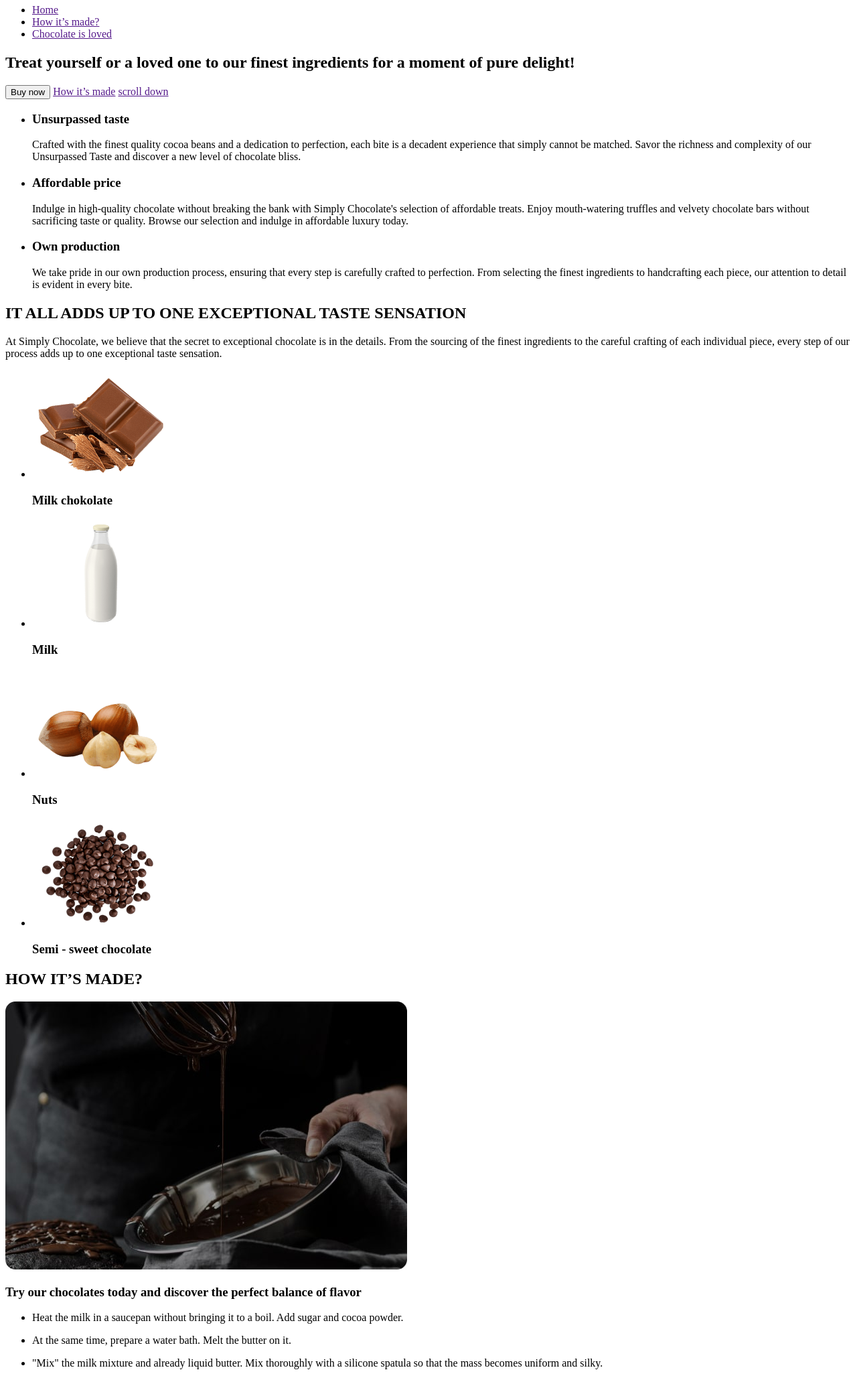
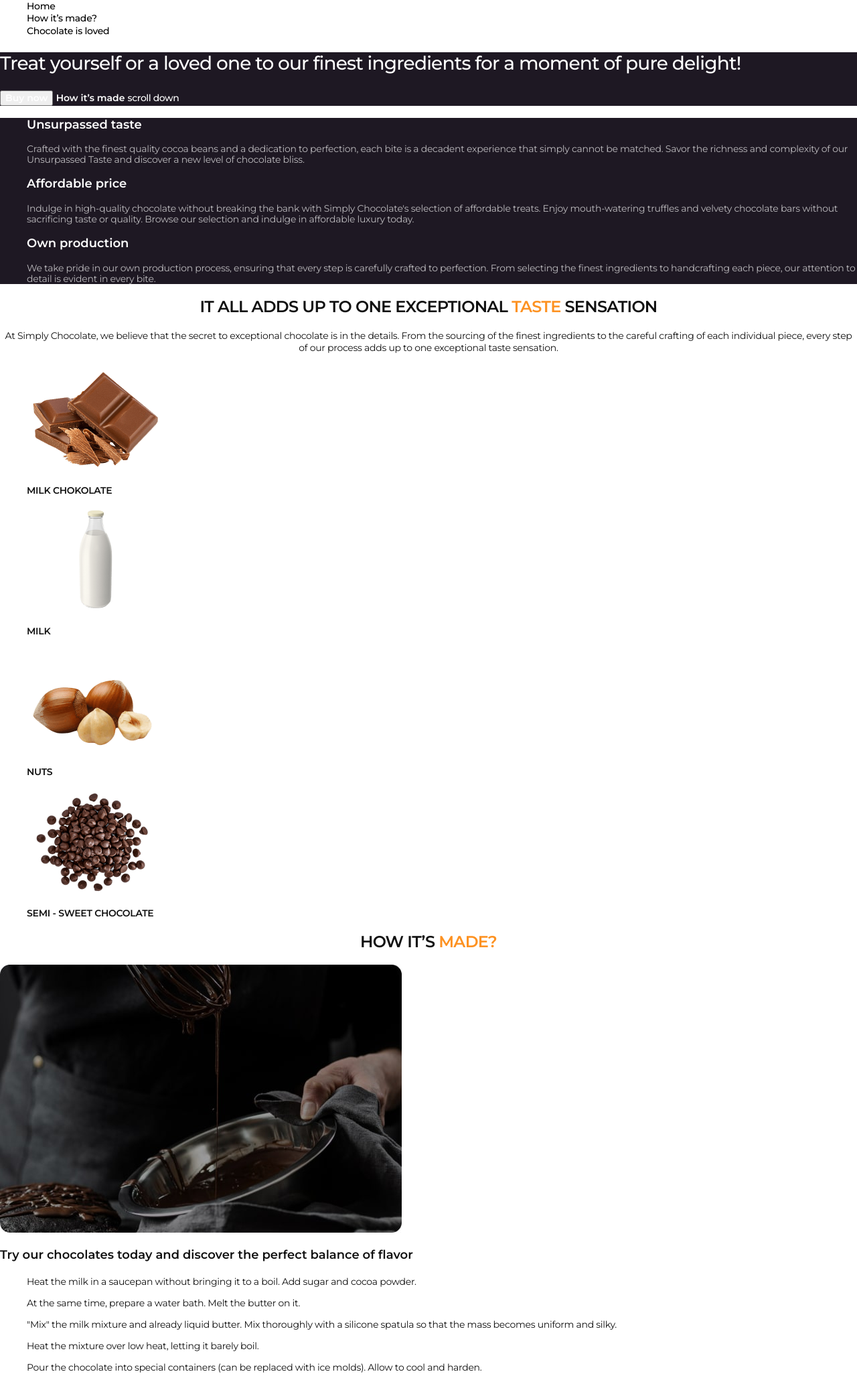
Before and after one commit to pancheshnyi/chocolate, a plain HTML site: page index.html in a window 1280 px wide. Shown: the part 36-2093 px from the top of the page at 67% size. Drawn offline with nearby package versions, Linux system fonts and the light colour scheme.

Commit message:
add css text

```diff
--- /dev/null
+++ b/css/styles.css
@@ -0,0 +1,278 @@
+body {
+  font-family: "Montserrat", sans-serif;
+}
+
+ul {
+  list-style-type: none;
+}
+
+a {
+  text-decoration: none;
+}
+
+.section-title {
+  font-weight: 600;
+  font-size: 24px;
+  line-height: 1.17;
+  letter-spacing: -0.03em;
+  text-transform: uppercase;
+  text-align: center;
+  color: #111;
+}
+
+.accent {
+  color: #fd9222;
+}
+
+/** ------------------HEADER---------------------- */
+
+.header-logo {
+  font-weight: 700;
+  font-size: 18px;
+  line-height: 1.11;
+  letter-spacing: -0.03em;
+  color: black;
+}
+
+.header-logo-italic {
+  font-style: italic;
+}
+
+.header-menu-link {
+  font-weight: 500;
+  font-size: 14px;
+  line-height: 1.14;
+  letter-spacing: -0.02em;
+  color: black;
+}
+
+/** ------------------HEADER---------------------- */
+
+/**--------------------HERO----------------------- */
+.hero {
+  background-color: #1e1823;
+}
+
+.hero-title {
+  font-weight: 500;
+  font-size: 28px;
+  line-height: 1.21;
+  letter-spacing: -0.03em;
+  color: #fff;
+}
+
+.hero-btn {
+  font-weight: 600;
+  font-size: 14px;
+  color: #fff;
+}
+
+.hero-anchor-link {
+  font-weight: 600;
+  font-size: 14px;
+  color: #fff;
+}
+
+.hero-scroll-link {
+  font-weight: 500;
+  font-size: 14px;
+  line-height: 1.29;
+  letter-spacing: -0.03em;
+  color: #fff;
+}
+
+/* ---------------------HERO--------------------- */
+
+/* -------------------FEATURES--------------------- */
+
+.features {
+  background-color: #1e1823;
+}
+
+.features-list {
+}
+
+.features-item {
+}
+
+.features-subtitle {
+  font-weight: 600;
+  font-size: 18px;
+  color: #fff;
+}
+
+.features-item-text {
+  font-size: 14px;
+  letter-spacing: -0.02em;
+  color: rgba(255, 255, 255, 0.7);
+}
+
+/* -------------------FEATURES--------------------- */
+
+/* --------------------TASTE--------------------- */
+
+.taste {
+}
+
+.taste-title {
+}
+
+.taste-text {
+  /* font-weight: 400; дана властивість
+  у браузерів за замовчуванням, можна не писати*/
+  font-size: 14px;
+  line-height: 1.29;
+  letter-spacing: -0.02em;
+  text-align: center;
+  color: #111;
+}
+
+.taste-list {
+}
+
+.taste-item {
+}
+
+.taste-image {
+}
+
+.taste-subtitle {
+  font-weight: 600;
+  font-size: 14px;
+  line-height: 1.29;
+  letter-spacing: -0.02em;
+  text-transform: uppercase;
+  color: #111;
+}
+
+/* --------------------TASTE--------------------- */
+
+/* --------------------MADE--------------------- */
+
+.made {
+}
+
+.made-title {
+}
+
+.made-image {
+}
+
+.made-subtitle {
+  font-weight: 600;
+  font-size: 18px;
+  line-height: 1.33;
+  color: #111;
+}
+
+.made-list {
+}
+
+.made-item {
+}
+
+.made-item-text {
+  font-size: 14px;
+  line-height: 1.29;
+  letter-spacing: -0.02em;
+  color: #111;
+}
+
+/* --------------------MADE--------------------- */
+
+/* --------------------REVIEW--------------------- */
+
+.review {
+}
+
+.review-title {
+}
+
+.section-title {
+}
+
+.review-list {
+}
+
+.review-item {
+}
+
+.review-image {
+}
+
+.review-subtitle {
+  font-weight: 600;
+  font-size: 18px;
+  line-height: 1.33;
+  text-align: center;
+  color: #111;
+}
+
+.review-item-text {
+  font-size: 14px;
+  line-height: 1.29;
+  letter-spacing: -0.02em;
+  text-align: center;
+  color: rgba(17, 17, 17, 0.7);
+}
+
+.review-btm {
+  font-weight: 600;
+  font-size: 18px;
+  color: #111;
+}
+
+/* --------------------REVIEW--------------------- */
+
+.footer {
+  background-color: #1e1823;
+}
+
+.footer-title {
+  font-weight: 500;
+  font-size: 28px;
+  line-height: 1.21;
+  letter-spacing: -0.02em;
+  color: #fff;
+}
+
+.footer-subtitle {
+  font-weight: 500;
+  font-size: 14px;
+  line-height: 1.29;
+  text-align: center;
+  color: #fff;
+}
+
+.footer-adress {
+  font-style: normal;
+}
+
+.footer-adress-list {
+}
+
+.footer-adress-item {
+}
+
+.footer-adress-link {
+  font-weight: 400;
+  font-size: 14px;
+  line-height: 1.29;
+  letter-spacing: -0.02em;
+  text-align: center;
+  color: #fff;
+}
+
+.footer-menu-list {
+}
+
+.footer-menu-item {
+}
+
+.foter-menu-link {
+  font-weight: 500;
+  font-size: 14px;
+  line-height: 1.14;
+  letter-spacing: -0.02em;
+  color: #fff;
+}
--- a/index.html
+++ b/index.html
@@ -1,158 +1,266 @@
 <!DOCTYPE html>
 <html lang="en">
-
   <head>
-    <meta charset="UTF-8">
-    <meta name="viewport" content="width=device-width, initial-scale=1.0">
+    <meta charset="UTF-8" />
+    <meta name="viewport" content="width=device-width, initial-scale=1.0" />
     <title>Chocolate</title>
+    <link
+      rel="stylesheet"
+      href="https://cdnjs.cloudflare.com/ajax/libs/modern-normalize/3.0.1/modern-normalize.min.css"
+      integrity="sha512-q6WgHqiHlKyOqslT/lgBgodhd03Wp4BEqKeW6nNtlOY4quzyG3VoQKFrieaCeSnuVseNKRGpGeDU3qPmabCANg=="
+      crossorigin="anonymous"
+      referrerpolicy="no-referrer"
+    />
+    <link rel="stylesheet" href="./css/styles.css" />
+    <link rel="preconnect" href="https://fonts.googleapis.com" />
+    <link rel="preconnect" href="https://fonts.gstatic.com" crossorigin />
+    <link
+      href="https://fonts.googleapis.com/css2?family=Montserrat:wght@400;500;600;700&display=swap"
+      rel="stylesheet"
+    />
   </head>
 
   <body>
-    <header>
-
-        <nav>
-            <a href="./index.html">SIMPLY CHOCOLATE</a>
-            <ul>
-                <li><a href="">Home</a></li>
-                <li><a href="">How it’s made?</a></li>
-                <li><a href="">Chocolate is loved</a></li>
+    <header class="header">
+      <nav class="header-navigation">
+        <a href="./index.html" class="header-logo"
+          ><span class="header-logo-italic">SIMPLY</span> CHOCOLATE</a
+        >
+        <ul class="header-menu-list">
+          <li class="header-menu-item"><a class="header-menu-link">Home</a></li>
+          <li class="header-menu-item">
+            <a class="header-menu-link">How it’s made?</a>
+          </li>
+          <li class="header-menu-item">
+            <a class="header-menu-link">Chocolate is loved</a>
+          </li>
         </ul>
       </nav>
-
     </header>
     <main>
-        <section>
-            <h1>Treat yourself or a loved one to
-                our finest ingredients for a moment
-                of pure delight!</h1>
-            <button type="button">Buy now</button>
-            <a href="">How it’s made</a>
-            <a href="">scroll down</a>
+      <section class="hero">
+        <h1 class="hero-title">
+          Treat yourself or a loved one to our finest ingredients for a moment
+          of pure delight!
+        </h1>
+        <button type="button" class="hero-btn">Buy now</button>
+        <a href="" class="hero-anchor-link">How it’s made</a>
+        <a href="" class="hero-scroll-link">scroll down</a>
       </section>
-        <section>
+      <section class="features">
         <h2 hidden>Features</h2>
-            <ul>
-                <li>
-                    <h3>Unsurpassed taste</h3>
-                    <p>Crafted with the finest quality cocoa beans and a dedication to perfection, each bite is a
-                        decadent experience that
-                        simply cannot be matched. Savor the richness and complexity of our Unsurpassed Taste and
-                        discover a new level of
-                        chocolate bliss.</p>
+        <ul class="features-list">
+          <li class="features-item">
+            <h3 class="features-subtitle">Unsurpassed taste</h3>
+            <p class="features-item-text">
+              Crafted with the finest quality cocoa beans and a dedication to
+              perfection, each bite is a decadent experience that simply cannot
+              be matched. Savor the richness and complexity of our Unsurpassed
+              Taste and discover a new level of chocolate bliss.
+            </p>
           </li>
-                <li>
-                    <h3>Affordable price</h3>
-                    <p>Indulge in high-quality chocolate without breaking the bank with Simply Chocolate's selection of
-                        affordable treats.
-                        Enjoy mouth-watering truffles and velvety chocolate bars without sacrificing taste or quality.
-                        Browse our selection and
-                        indulge in affordable luxury today.</p>
+          <li class="features-item">
+            <h3 class="features-subtitle">Affordable price</h3>
+            <p class="features-item-text">
+              Indulge in high-quality chocolate without breaking the bank with
+              Simply Chocolate's selection of affordable treats. Enjoy
+              mouth-watering truffles and velvety chocolate bars without
+              sacrificing taste or quality. Browse our selection and indulge in
+              affordable luxury today.
+            </p>
           </li>
-                <li>
-                    <h3>Own production</h3>
-                    <p>We take pride in our own production process, ensuring that every step is carefully crafted to
-                        perfection. From selecting
-                        the finest ingredients to handcrafting each piece, our attention to detail is evident in every
-                        bite.</p>
+          <li class="features-item">
+            <h3 class="features-subtitle">Own production</h3>
+            <p class="features-item-text">
+              We take pride in our own production process, ensuring that every
+              step is carefully crafted to perfection. From selecting the finest
+              ingredients to handcrafting each piece, our attention to detail is
+              evident in every bite.
+            </p>
           </li>
         </ul>
       </section>
-        <section>
-            <h2>IT ALL ADDS UP TO ONE EXCEPTIONAL <span>TASTE</span> SENSATION</h2>
-            <p>At Simply Chocolate, we believe that the secret to exceptional chocolate is in the details. From the
-                sourcing of the
-                finest ingredients to the careful crafting of each individual piece, every step of our process adds up
-                to one
-                exceptional taste sensation.</p>
-            <ul>
-                <li>
-                    <img src="./img/taste-img-1.png" alt="milk chokolate" width="206" height="160">
-                    <h3>Milk chokolate</h3>
+      <section class="taste">
+        <h2 class="taste-title section-title">
+          IT ALL ADDS UP TO ONE EXCEPTIONAL
+          <span class="accent">TASTE</span> SENSATION
+        </h2>
+        <p class="taste-text">
+          At Simply Chocolate, we believe that the secret to exceptional
+          chocolate is in the details. From the sourcing of the finest
+          ingredients to the careful crafting of each individual piece, every
+          step of our process adds up to one exceptional taste sensation.
+        </p>
+        <ul class="taste-list">
+          <li class="taste-item">
+            <img
+              src="./img/taste-img-1.png"
+              alt="milk chokolate"
+              width="206"
+              height="160"
+              class="taste-image"
+            />
+            <h3 class="taste-subtitle">Milk chokolate</h3>
           </li>
-                <li>
-                    <img src="./img/taste-img-2.png" alt="milk" width="206" height="160">
-                    <h3>Milk</h3>
+          <li class="taste-item">
+            <img
+              src="./img/taste-img-2.png"
+              alt="milk"
+              width="206"
+              height="160"
+              class="taste-image"
+            />
+            <h3 class="taste-subtitle">Milk</h3>
           </li>
-                <li>
-                    <img src="./img/taste-img-3.png" alt="nuts" width="206" height="160">
-                    <h3>Nuts</h3>
+          <li class="taste-item">
+            <img
+              src="./img/taste-img-3.png"
+              alt="nuts"
+              width="206"
+              height="160"
+              class="taste-image"
+            />
+            <h3 class="taste-subtitle">Nuts</h3>
           </li>
-                <li>
-                    <img src="./img/taste-img-4.png" alt="semi - sweet chocolate" width="206" height="160">
-                    <h3>Semi - sweet chocolate</h3>
+          <li class="taste-item">
+            <img
+              src="./img/taste-img-4.png"
+              alt="semi - sweet chocolate"
+              width="206"
+              height="160"
+              class="taste-image"
+            />
+            <h3 class="taste-subtitle">Semi - sweet chocolate</h3>
           </li>
         </ul>
       </section>
-        <section>
-            <h2>HOW IT’S MADE?</h2>
-            <img src="./img/made-img-1.jpg" alt="liquide chocolate" width="600" height="400">
-            <h3>Try our chocolates today and discover the perfect balance of flavor</h3>
-            <ul>
-                <li>
-                    <p>Heat the milk in a saucepan without bringing it to a boil. Add sugar and cocoa powder.</p>
+      <section class="made">
+        <h2 class="made-title section-title">
+          HOW IT’S <span class="accent">MADE?</span>
+        </h2>
+        <img
+          src="./img/made-img-1.jpg"
+          alt="liquide chocolate"
+          width="600"
+          height="400"
+          class="made-image"
+        />
+        <h3 class="made-subtitle">
+          Try our chocolates today and discover the perfect balance of flavor
+        </h3>
+        <ul class="made-list">
+          <li class="made-item">
+            <p class="made-item-text">
+              Heat the milk in a saucepan without bringing it to a boil. Add
+              sugar and cocoa powder.
+            </p>
           </li>
-                <li>
-                    <p>At the same time, prepare a water bath. Melt the butter on it.</p>
+          <li class="made-item">
+            <p class="made-item-text">
+              At the same time, prepare a water bath. Melt the butter on it.
+            </p>
           </li>
-                <li>
-                    <p>"Mix" the milk mixture and already liquid butter. Mix thoroughly with a silicone spatula so that
-                        the
-                        mass becomes
-                        uniform and silky.</p>
+          <li class="made-item">
+            <p class="made-item-text">
+              "Mix" the milk mixture and already liquid butter. Mix thoroughly
+              with a silicone spatula so that the mass becomes uniform and
+              silky.
+            </p>
           </li>
-                <li>
-                    <p>Heat the mixture over low heat, letting it barely boil.</p>
+          <li class="made-item">
+            <p class="made-item-text">
+              Heat the mixture over low heat, letting it barely boil.
+            </p>
           </li>
-                <li>
-                    <p>Pour the chocolate into special containers (can be replaced with ice molds). Allow to cool and
-                        harden.</p>
+          <li class="made-item">
+            <p class="made-item-text">
+              Pour the chocolate into special containers (can be replaced with
+              ice molds). Allow to cool and harden.
+            </p>
           </li>
         </ul>
       </section>
-        <section>
-            <h2>chocolate is loved</h2>
-            <ul>
-                <li>
-                    <img src="./img/foto-img-1.png" alt="Victoria Dobrzhanska" width="80" height="80">
-                    <h3>Victoria Dobrzhanska</h3>
-                    <p>I love this chocolate bar. Perfect combination of light crispy wafer, covered in a thin layer
-                        chocolate.</p>
+      <section class="review">
+        <h2 class="review-title section-title">
+          <span class="accent">chocolate</span> is loved
+        </h2>
+        <ul class="review-list">
+          <li class="review-item">
+            <img
+              src="./img/foto-img-1.png"
+              alt="Victoria Dobrzhanska"
+              width="80"
+              height="80"
+              class="review-image"
+            />
+            <h3 class="review-subtitle">Victoria Dobrzhanska</h3>
+            <p class="review-item-text">
+              I love this chocolate bar. Perfect combination of light crispy
+              wafer, covered in a thin layer chocolate.
+            </p>
           </li>
-                <li>
-                    <img src="./img/foto-img-2.png" alt="Nazar Babenko" width="80" h>
-                    <h3>Nazar Babenko</h3>
-                    <p>This chocolate confection is a delight! A delight! The wafer is light and crisp, the hazelnut
-                        cream is smooth, and the
-                        chocolate is good.</p>
+          <li class="review-item">
+            <img
+              src="./img/foto-img-2.png"
+              alt="Nazar Babenko"
+              width="80"
+              class="review-image"
+            />
+            <h3 class="review-subtitle">Nazar Babenko</h3>
+            <p class="review-item-text">
+              This chocolate confection is a delight! A delight! The wafer is
+              light and crisp, the hazelnut cream is smooth, and the chocolate
+              is good.
+            </p>
           </li>
-                <li>
-                    <img src="./img/foto-img-3.png" alt="Olena Kampusch" width="80" h>
-                    <h3>Olena Kampusch</h3>
-                    <p>Chocolate is a family favourite treat. Love the delicious smooth chocolate and the creaminess
-                        inside. The wafer is soft
-                        but crunchy.</p>
+          <li class="review-item">
+            <img
+              src="./img/foto-img-3.png"
+              alt="Olena Kampusch"
+              width="80"
+              class="review-image"
+            />
+            <h3 class="review-subtitle">Olena Kampusch</h3>
+            <p class="review-item-text">
+              Chocolate is a family favourite treat. Love the delicious smooth
+              chocolate and the creaminess inside. The wafer is soft but
+              crunchy.
+            </p>
           </li>
         </ul>
-            <button type="button">Leave a review</button>
+        <button type="button" class="review-btm">Leave a review</button>
       </section>
     </main>
-    <footer>
-        <p>Chocolate a delicious cure for a bad day</p>
-        <p>Contact us</p>
-        <address>
-            <ul>
-                <li><a href="tel:+380684439426">+380 (68) 443-94-26</a></li>
-                <li><a href="mailto:simplycthаoc@gmail.com">simplycthаoc@gmail.com</a></li>
+    <footer class="footer">
+      <p class="footer-title">
+        <span class="accent">Chocolate</span> a delicious cure for a bad day
+      </p>
+      <p class="footer-subtitle">Contact us</p>
+      <address class="footer-adress">
+        <ul class="footer-adress-list">
+          <li class="footer-adress-item">
+            <a class="footer-adress-link" href="tel:+380684439426"
+              >+380 (68) 443-94-26</a
+            >
+          </li>
+          <li class="footer-adress-item">
+            <a class="footer-adress-link" href="mailto:simplycthаoc@gmail.com"
+              >simplycthаoc@gmail.com</a
+            >
+          </li>
         </ul>
       </address>
-        <ul>
-            <li><a href="">Home</a></li>
-            <li><a href="">How it’s made?</a></li>
-            <li><a href="">Chocolate is loved</a></li>
+      <ul class="footer-menu-list">
+        <li class="footer-menu-item">
+          <a class="foter-menu-link" href="">Home</a>
+        </li>
+        <li class="footer-menu-item">
+          <a class="foter-menu-link" href="">How it’s made?</a>
+        </li>
+        <li class="footer-menu-item">
+          <a class="foter-menu-link" href="">Chocolate is loved</a>
+        </li>
       </ul>
     </footer>
-
-
   </body>
-
 </html>
```
Lines whose indentation alone changed are shown as unchanged.
